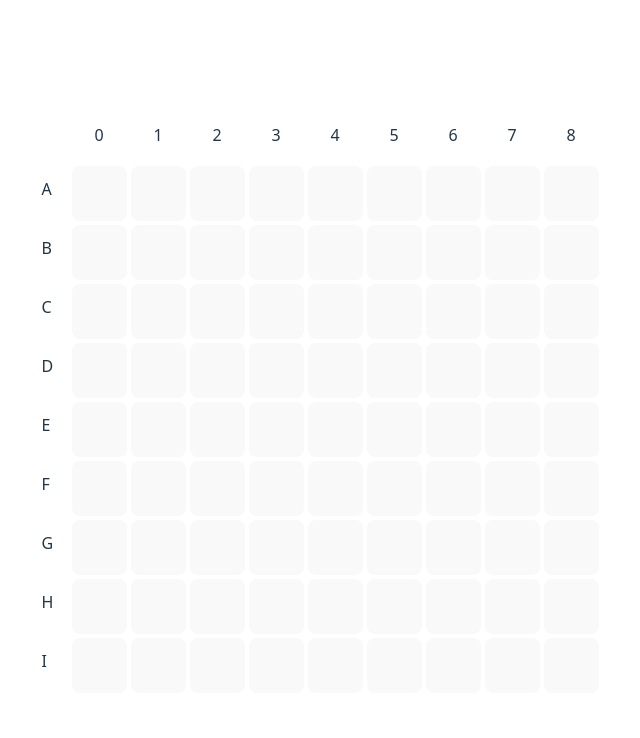
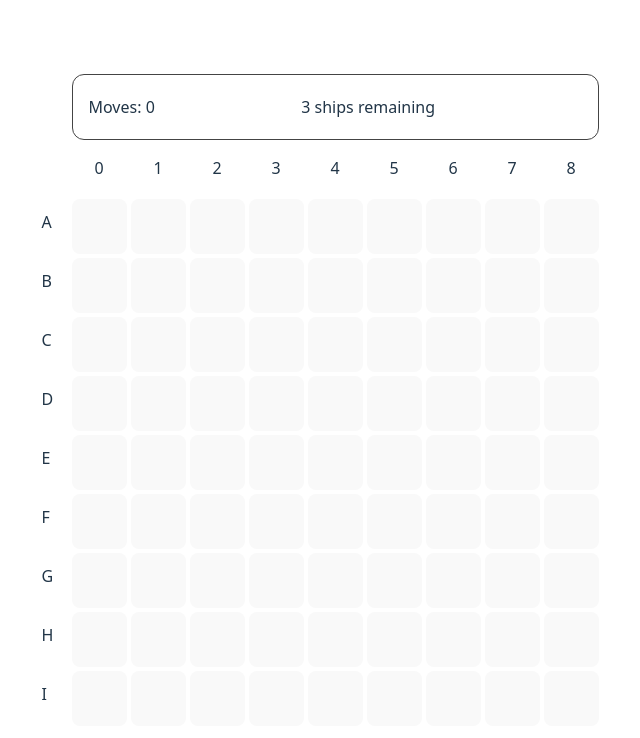
Before and after one commit to Alex-Tomo/battleships-vue, a Vue app: page / in a window 1280 px wide. Shown: the top 738 px of the page, without its empty margins (305-945 px from the left). Built offline with nearby package versions, Linux system fonts and the light colour scheme.

Commit message:
added game info view

```diff
--- a/src/App.vue
+++ b/src/App.vue
@@ -1,11 +1,17 @@
 <script setup lang='ts'>
+import generateShips from './utils/ship.ts';
 import GameBoard from './components/GameBoard.vue';
-import generateShips from './utils/ship.ts';
+import GameInfo from "./components/GameInfo.vue";
 
 const ships = generateShips();
 </script>
 
 <template>
+  <GameInfo
+    :moves="0"
+    :ships-remaining="3"
+    :last-hit="undefined"
+  />
   <GameBoard
     :rows='9'
     :cols='9'
--- /dev/null
+++ b/src/components/GameInfo.vue
@@ -0,0 +1,31 @@
+<script setup lang='ts'>
+const props = defineProps<{
+  moves?: number;
+  shipsRemaining?: number;
+  lastHit?: boolean;
+}>();
+</script>
+
+<template>
+  <div class='game-info'>
+    <div>Moves: {{ props.moves }}</div>
+    <div>{{ props.shipsRemaining }} ships remaining</div>
+    <div>
+      <span v-if="props.lastHit !== undefined">
+        {{ props.lastHit ? 'Hit!' : 'Miss!' }}
+      </span>
+    </div>
+  </div>
+</template>
+
+<style scoped>
+.game-info {
+  display: flex;
+  align-items: center;
+  justify-content: space-between;
+  padding: 0.5rem 1rem;
+  border: 1px solid #444;
+  border-radius: 12px;
+  height: 3rem;
+}
+</style>
```
